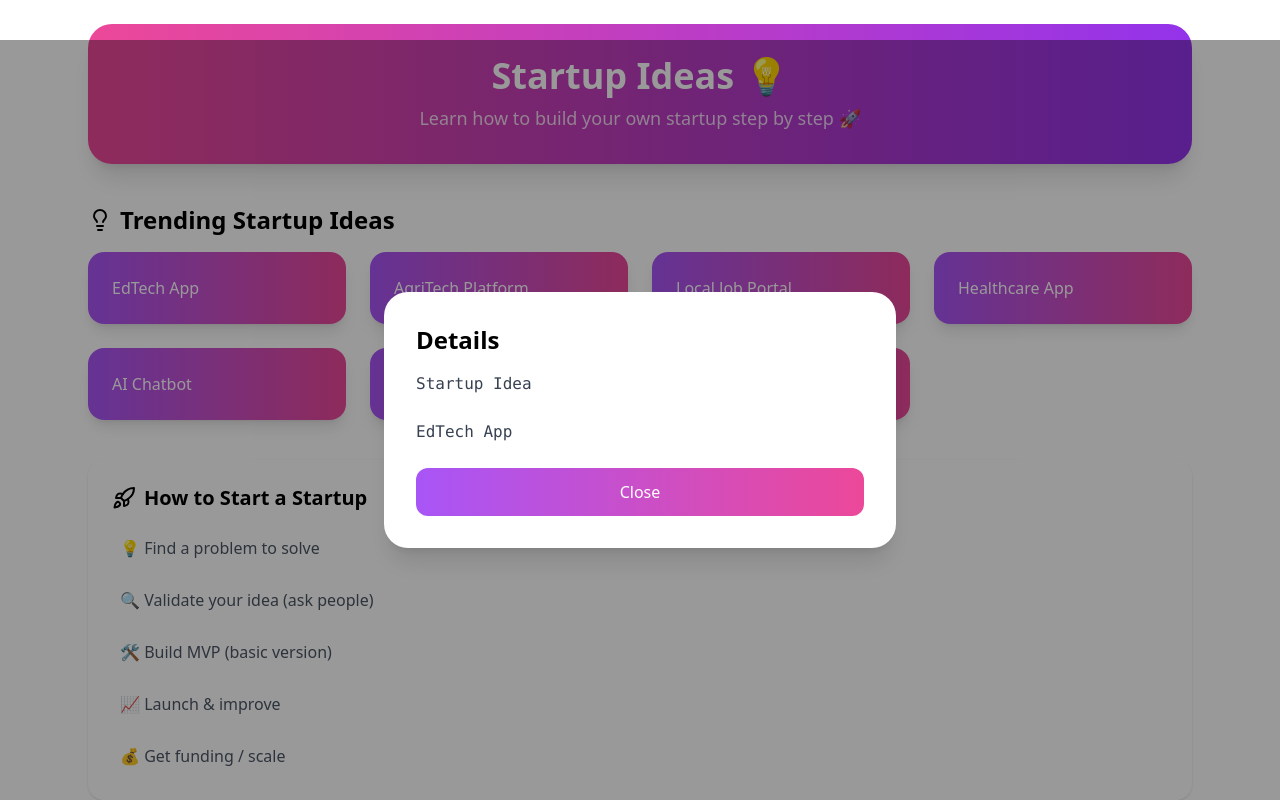
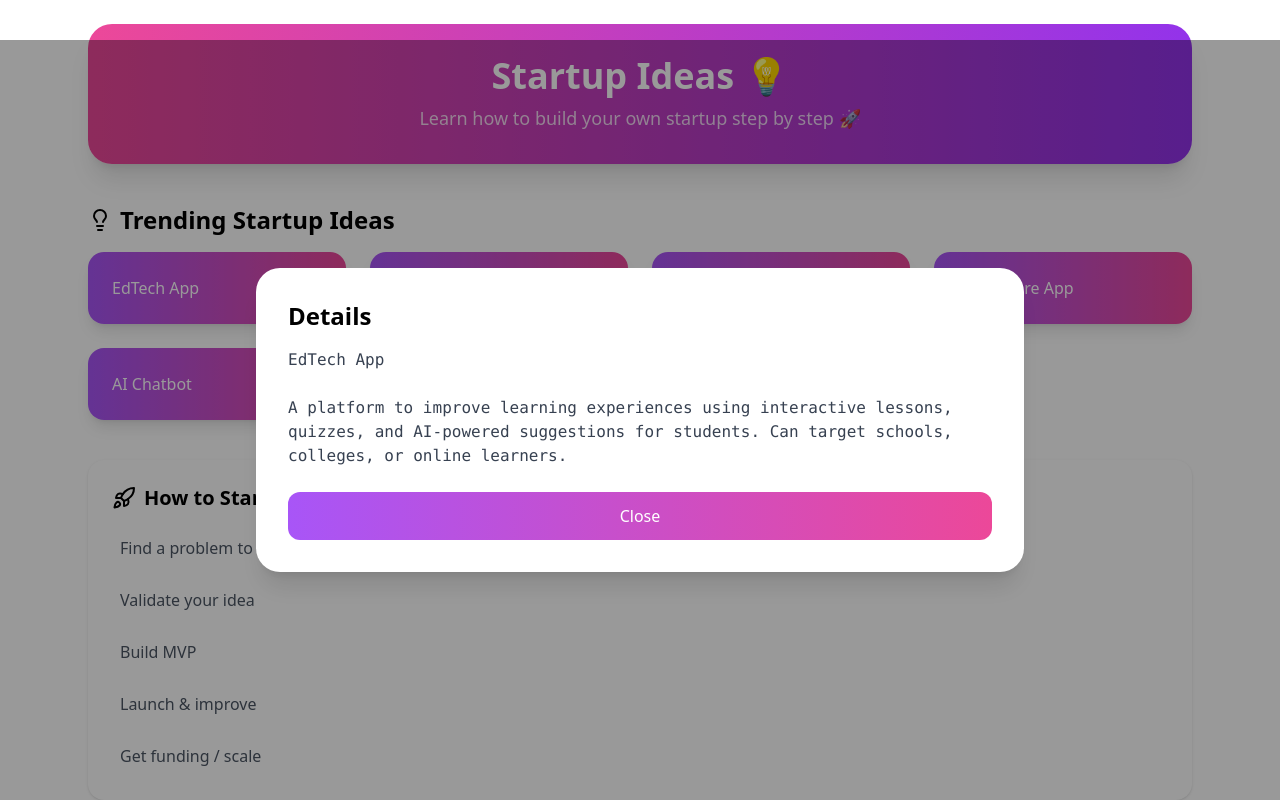
Before and after one commit to MarushiniB/client, a React (Vite) app: page /startup in a window 1280 px wide. Both pictures are taken after a click on the element "EdTech App". Shown: the top 800 px of the page. Built offline with nearby package versions, Linux system fonts and the light colour scheme.

Commit message:
Refactor startup ideas, steps, schemes, and hackathons

```diff
--- a/src/pages/StartupIdeas.tsx
+++ b/src/pages/StartupIdeas.tsx
@@ -5,35 +5,96 @@ import { Lightbulb, Rocket, Landmark, Trophy } from "lucide-react";
 export default function StartupIdeas() {
   const [popupContent, setPopupContent] = useState<string | null>(null);
 
+  // ✅ STARTUP IDEAS
   const ideas = [
-    "EdTech App",
-    "AgriTech Platform",
-    "Local Job Portal",
-    "Healthcare App",
-    "AI Chatbot",
-    "E-commerce Solution",
-    "Travel Planner",
+    {
+      name: "EdTech App",
+      desc: "A platform to improve learning experiences using interactive lessons, quizzes, and AI-powered suggestions for students. Can target schools, colleges, or online learners."
+    },
+    {
+      name: "AgriTech Platform",
+      desc: "Technology to support farmers with crop insights, weather data, and marketplaces for selling produce directly to buyers."
+    },
+    {
+      name: "Local Job Portal",
+      desc: "A platform connecting job seekers to local employers with curated opportunities and skill-based matching."
+    },
+    {
+      name: "Healthcare App",
+      desc: "A solution for telemedicine, appointment booking, patient records, and health tracking, targeting clinics and patients."
+    },
+    {
+      name: "AI Chatbot",
+      desc: "An intelligent assistant for businesses to automate customer support and improve engagement using AI and NLP."
+    },
+    {
+      name: "E-commerce Solution",
+      desc: "A platform to help small businesses sell products online with features like inventory management, payments, and delivery tracking."
+    },
+    {
+      name: "Travel Planner",
+      desc: "An app to plan trips, manage bookings, suggest itineraries, and provide travel recommendations based on preferences."
+    }
   ];
 
+  // ✅ STEPS TO STARTUP
   const steps = [
-    "💡 Find a problem to solve",
-    "🔍 Validate your idea (ask people)",
-    "🛠 Build MVP (basic version)",
-    "📈 Launch & improve",
-    "💰 Get funding / scale",
+    {
+      name: "Find a problem to solve",
+      desc: "Identify real-world problems you are passionate about. Observe your surroundings, talk to people, and understand pain points."
+    },
+    {
+      name: "Validate your idea",
+      desc: "Test your idea with potential users. Collect feedback, surveys, and conduct small experiments to ensure demand."
+    },
+    {
+      name: "Build MVP",
+      desc: "Create a minimum viable product to showcase the core functionality. Focus on essential features to launch quickly."
+    },
+    {
+      name: "Launch & improve",
+      desc: "Release your MVP to a small audience, monitor usage, gather feedback, and iterate to improve the product."
+    },
+    {
+      name: "Get funding / scale",
+      desc: "Once your product gains traction, seek funding from investors or accelerators to scale operations."
+    }
   ];
 
+  // ✅ GOVERNMENT SCHEMES
   const schemes = [
-    "Startup India",
-    "MSME Registration",
-    "Mudra Loan",
-    "Atal Innovation Mission",
+    {
+      name: "Startup India",
+      desc: "A government initiative to promote startups through easier compliance, funding support, and mentorship programs."
+    },
+    {
+      name: "MSME Registration",
+      desc: "Enables small businesses to gain formal recognition, access financial benefits, and avail schemes for growth."
+    },
+    {
+      name: "Mudra Loan",
+      desc: "Government-backed loans for startups and small businesses without requiring collateral, supporting initial operations."
+    },
+    {
+      name: "Atal Innovation Mission",
+      desc: "Encourages innovation and entrepreneurship through incubators, accelerators, and funding programs."
+    }
   ];
 
+  // ✅ HACKATHONS
   const hackathons = [
-    "Smart India Hackathon",
-    "College Hackathons",
-    "Online Coding Challenges",
+    {
+      name: "Smart India Hackathon",
+      desc: "A nationwide initiative to provide students with a platform to solve real-life problems using technology."
+    },
+    {
+      name: "College Hackathons",
+      desc: "Organized by colleges or clubs to encourage creativity, teamwork, and solving practical coding challenges."
+    },
+    {
+      name: "Online Coding Challenges",
+      desc: "Participate in online competitions to improve coding skills, problem-solving, and gain recognition in tech communities."
+    }
   ];
 
   const openPopup = (title: string, content: string) => {
@@ -62,9 +123,9 @@ export default function StartupIdeas() {
               key={i}
               whileHover={{ scale: 1.05 }}
               className="p-6 bg-gradient-to-r from-purple-500 to-pink-500 text-white rounded-2xl shadow-lg cursor-pointer"
-              onClick={() => openPopup("Startup Idea", idea)}
+              onClick={() => openPopup(idea.name, idea.desc)}
             >
-              {idea}
+              {idea.name}
             </motion.div>
           ))}
         </div>
@@ -80,9 +141,9 @@ export default function StartupIdeas() {
             <li
               key={i}
               className="cursor-pointer hover:bg-gray-100 p-2 rounded"
-              onClick={() => openPopup("Step to Start", step)}
+              onClick={() => openPopup(step.name, step.desc)}
             >
-              {step}
+              {step.name}
             </li>
           ))}
         </ul>
@@ -103,7 +164,7 @@ export default function StartupIdeas() {
           <p
             key={i}
             className="cursor-pointer hover:bg-gray-100 p-2 rounded text-gray-600"
-            onClick={() => openPopup("Important Tip", item)}
+            onClick={() => openPopup("Tip", item)}
           >
             ✔ {item}
           </p>
@@ -120,9 +181,9 @@ export default function StartupIdeas() {
             <div
               key={i}
               className="p-4 border rounded-xl hover:bg-purple-50 cursor-pointer transition"
-              onClick={() => openPopup("Govt Scheme", s)}
+              onClick={() => openPopup(s.name, s.desc)}
             >
-              {s}
+              {s.name}
             </div>
           ))}
         </div>
@@ -138,9 +199,9 @@ export default function StartupIdeas() {
             <li
               key={i}
               className="cursor-pointer hover:bg-gray-100 p-2 rounded"
-              onClick={() => openPopup("Hackathon", h)}
+              onClick={() => openPopup(h.name, h.desc)}
             >
-              🔥 {h}
+              🔥 {h.name}
             </li>
           ))}
         </ul>
@@ -156,7 +217,7 @@ export default function StartupIdeas() {
             initial={{ scale: 0.8, opacity: 0 }}
             animate={{ scale: 1, opacity: 1 }}
             exit={{ scale: 0.8, opacity: 0 }}
-            className="bg-white p-8 rounded-3xl shadow-xl max-w-lg w-full overflow-auto"
+            className="bg-white p-8 rounded-3xl shadow-xl max-w-3xl w-full max-h-[80vh] overflow-auto"
             onClick={(e) => e.stopPropagation()}
           >
             <h2 className="text-2xl font-bold mb-4">Details</h2>
```
